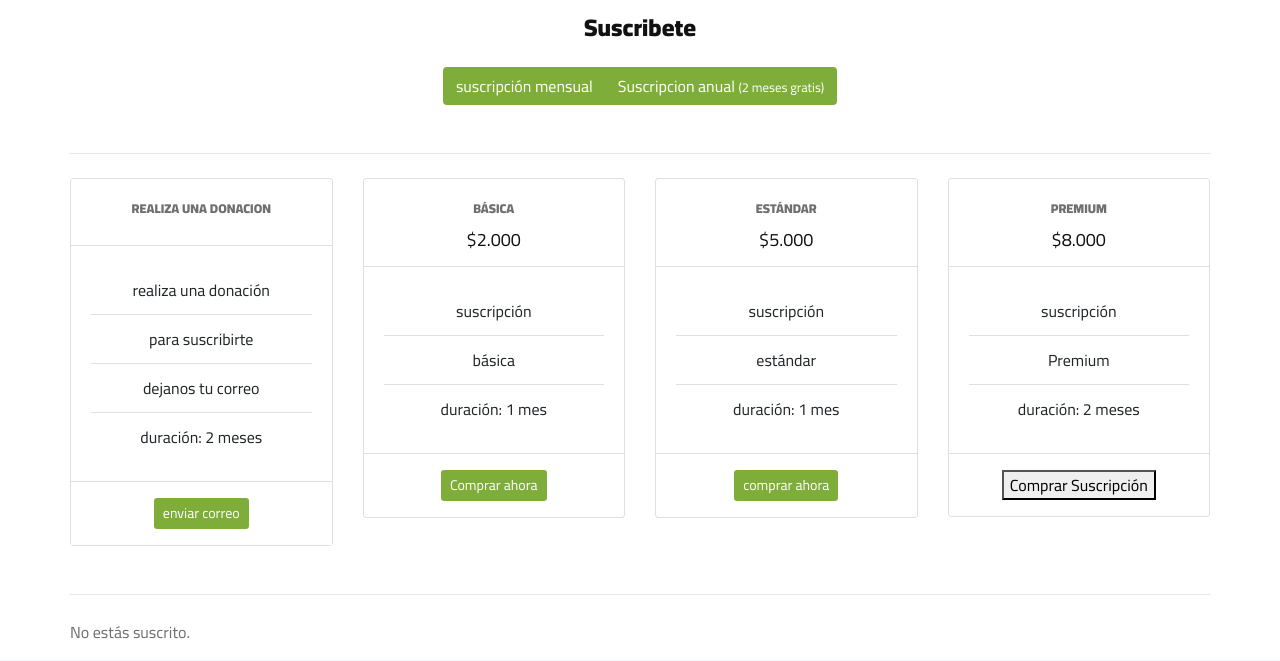
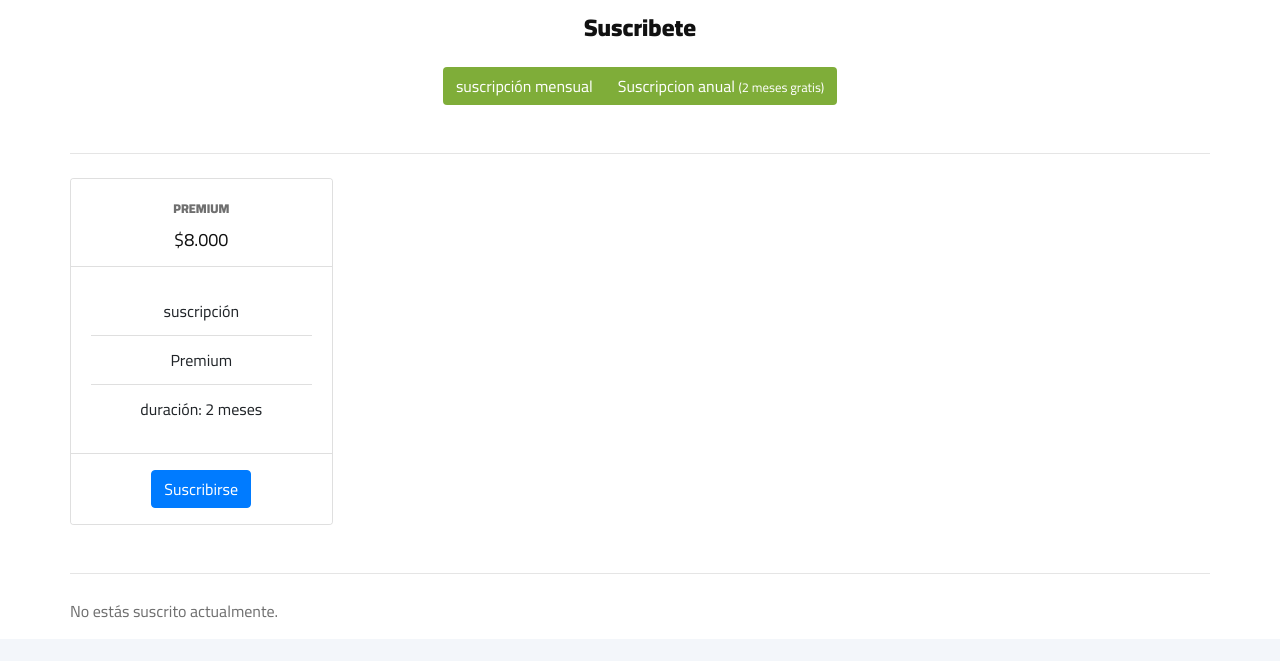
Before and after one commit to xnt0nio/JardineriaDonMario, a Django app: page /suscripcion/ in a window 1280 px wide. Shown: the part 260-921 px from the top of the page. Run offline with Django 4.2, Linux system fonts and the light colour scheme; some libraries are stand-ins or nearby versions.

Commit message:
avance sub funcionando 16/06

```diff
--- a/core/forms.py
+++ b/core/forms.py
@@ -1,12 +1,10 @@
 # VAMOS A CREAR UN FORMULARIO QUE SE REUTILIZA EN EL AGREGAR Y ACTUALIZAR
-from datetime import date
 from django import forms
 from django.forms import ModelForm
 from .models import *
-from django.views.generic.edit import UpdateView
 from django.contrib.auth.forms import UserCreationForm
 from django.contrib.auth.models import User
-from django.forms import ValidationError
+
 
 
 
@@ -52,7 +50,9 @@ class CustomUserCreationForm(UserCreationForm):
 
 
 
-class MembershipForm(forms.ModelForm):
+
+
+class SuscripcionForm(forms.ModelForm):
     class Meta:
-        model = Membership
-        fields = ('name', 'price')
+        model = Suscripcion
+        fields = []
--- a/core/models.py
+++ b/core/models.py
@@ -1,6 +1,7 @@
 from django.db import models
 from datetime import date
 from django.contrib.auth.models import User
+from datetime import timedelta
 
 # Create your models here.
 
@@ -46,21 +47,11 @@ class Carrito(models.Model):
 
 
 
-
-class Membership(models.Model):
-    membership_id = models.IntegerField(primary_key=True)
-    name = models.CharField(max_length=100)
-    price = models.DecimalField(max_digits=10, decimal_places=2)
+class Suscripcion(models.Model):
+    usuario = models.OneToOneField(User, on_delete=models.CASCADE)
+    fecha_inicio = models.DateTimeField(auto_now_add=True)
+    fecha_finalizacion = models.DateTimeField(null=True, blank=True)
+    activa = models.BooleanField(default=True)
 
     def __str__(self):
-        return self.name
-
-
-class Subscription(models.Model):
-    user = models.OneToOneField(User, on_delete=models.CASCADE)
-    membership = models.ForeignKey(Membership, on_delete=models.CASCADE)
-    start_date = models.DateField(auto_now_add=True)
-    end_date = models.DateField()
-
-    def __str__(self):
-        return f"{self.user.username} - {self.membership.name}"
+        return self.usuario.username
--- a/core/templates/core/suscripcion.html
+++ b/core/templates/core/suscripcion.html
@@ -25,124 +25,7 @@
     <div class="row gx-lg-5">
 
       <!--Grid column-->
-      <div class="col-lg-3 col-md-6 mb-4">
 
-        <!-- Card -->
-        <div class="card">
-
-          <div class="card-header bg-white py-3">
-            <p class="text-uppercase small mb-2"><strong>Realiza una donacion</strong></p>
-
-          </div>
-
-          <div class="card-body">
-            <ul class="list-group list-group-flush">
-              <li class="list-group-item"> realiza una donación</li>
-              <li class="list-group-item"> para suscribirte</li>
-              <li class="list-group-item">dejanos tu correo</li>
-
-              <li class="list-group-item">duración: 2 meses</li>
-            </ul>
-          </div>
-
-
-
-
-          <div class="card-footer bg-white py-3">
-            <button type="button" class="btn btn-sm" style="background-color: #7fad39; color: white;"
-              data-toggle="modal" data-target="#miModal">enviar correo</button>
-          </div>
-
-          <!-- Modal -->
-          <div class="modal fade" id="miModal" tabindex="-1" role="dialog" aria-labelledby="miModalLabel"
-            aria-hidden="true">
-            <div class="modal-dialog" role="document">
-              <div class="modal-content">
-                <div class="modal-header">
-                  <h5 class="modal-title" id="miModalLabel">Enviar correo</h5>
-                  <button type="button" class="close" data-dismiss="modal" aria-label="Close">
-                    <span aria-hidden="true">&times;</span>
-                  </button>
-                </div>
-                <div class="modal-body">
-                  <input type="text" class="form-control" placeholder="Ingresa correo aquí">
-                </div>
-                <div class="modal-footer">
-                  <button type="button" class="btn btn-secondary" data-dismiss="modal">Cerrar</button>
-                  <button type="button" class="btn " style="background-color: #7fad39; color: white;"
-                    data-dismiss="modal">enviar</button>
-                </div>
-              </div>
-            </div>
-          </div>
-        </div>
-
-      </div>
-      <!--Grid column-->
-
-      <div class="col-lg-3 col-md-6 mb-4">
-
-        <!-- Card -->
-        <div class="card">
-
-          <div class="card-header bg-white py-3">
-            <p class="text-uppercase small mb-2"><strong>básica</strong></p>
-            <h5 class="mb-0">$2.000</h5>
-          </div>
-
-          <div class="card-body">
-            <ul class="list-group list-group-flush">
-              <li class="list-group-item">suscripción </li>
-              <li class="list-group-item">básica</li>
-              <li class="list-group-item">duración: 1 mes</li>
-            </ul>
-          </div>
-
-          <div class="card-footer bg-white py-3">
-            <form method="post" action="{% url 'index' %}">
-              {% csrf_token %}
-              <input type="hidden" name="monto" value="2000">
-              <button type="submit" class="btn btn-sm" style="background-color: #7fad39; color: white;">Comprar
-                ahora</button>
-            </form>
-          </div>
-
-        </div>
-        <!-- Card -->
-
-      </div>
-
-
-      <!--Grid column-->
-      <div class="col-lg-3 col-md-6 mb-4">
-
-        <!-- Card -->
-        <div class="card">
-
-          <div class="card-header bg-white py-3">
-            <p class="text-uppercase small mb-2"><strong>Estándar</strong></p>
-            <h5 class="mb-0">$5.000</h5>
-          </div>
-
-          <div class="card-body">
-            <ul class="list-group list-group-flush">
-              <li class="list-group-item">suscripción</li>
-              <li class="list-group-item">estándar</li>
-              <li class="list-group-item">duración: 1 mes</li>
-            </ul>
-          </div>
-          <div class="card-footer bg-white py-3">
-
-            <form>
-              <button type="submit" class="btn btn-sm" formaction="{% url 'pagosub' %}"
-                style="background-color: #7fad39; color: white;">comprar ahora</button>
-            </form>
-
-
-          </div>
-        </div>
-        <!-- Card -->
-      </div>
 
       <!--Grid column-->
       <div class="col-lg-3 col-md-6 mb-4">
@@ -162,11 +45,10 @@
           </div>
           <div class="card-footer bg-white py-3">
 
-
             <form method="post">
               {% csrf_token %}
               {{ form.as_p }}
-              <button type="submit">Comprar Suscripción</button>
+              <button type="submit" class="btn btn-primary">Suscribirse</button>
             </form>
 
           </div>
@@ -177,11 +59,9 @@
   </section>
 
 
-  {% if subscription %}
-  <p>Estás suscrito. Fecha de vencimiento: {{ subscription.end_date }}</p>
-  {% else %}
-  <p>No estás suscrito.</p>
-  {% endif %}
+  {% if not is_subscribed %}
+  <p>No estás suscrito actualmente.</p>
+{% endif %}
 
 </div>
 
--- a/core/views.py
+++ b/core/views.py
@@ -8,7 +8,9 @@ from .serializers import *
 from rest_framework import viewsets
 import requests
 from django.contrib.auth import authenticate, login
-from datetime import date,timedelta
+from datetime import timedelta
+from django.utils import timezone
+
 
 
 
@@ -317,37 +319,19 @@ def registro(request):
 
 
 
-@login_required
-def subscribe(request):
+
+def suscripcion(request):
     if request.method == 'POST':
-        form = MembershipForm(request.POST)
+        form = SuscripcionForm(request.POST)
         if form.is_valid():
-
-            #aqui se completa membership
-            membership_id = 1
-            name = "basica"
-            price = 5000
-            membership = Membership(membership_id=membership_id, name=name, price=price)
-            membership.save()
-
-            #aqui se completa subcription
-            user = request.user
-            end_date = date.today() + timedelta(days=30)
-            subscription = Subscription(user=user, membership=membership,end_date=end_date)
-            subscription.save()
+            suscripcion = form.save(commit=False)
+            suscripcion.usuario = request.user
+            suscripcion.fecha_inicio = timezone.now()
+            suscripcion.fecha_finalizacion = suscripcion.fecha_inicio + timedelta(days=30)
+            suscripcion.save()
+            messages.success(request, '¡Te has suscrito correctamente!')
             return redirect('index')
     else:
-        form = MembershipForm()
+        form = SuscripcionForm()
 
-    return render(request, 'index.html', {'form': form})
-
-
-@login_required
-def cancel_subscription(request):
-    user = request.user
-    try:
-        subscription = Subscription.objects.get(user=user)
-        subscription.delete()
-        return redirect('subscription_cancelled')
-    except Subscription.DoesNotExist:
-        return redirect('subscription_cancel_error')
+    return render(request, 'core/suscripcion.html', {'form': form})
```
Also changed, not shown: core/migrations/0001_initial.py.
